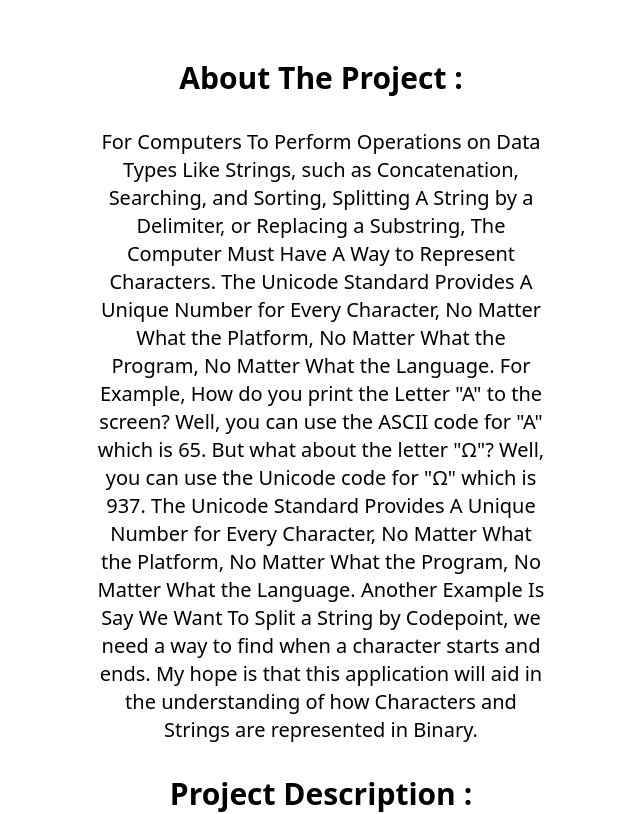
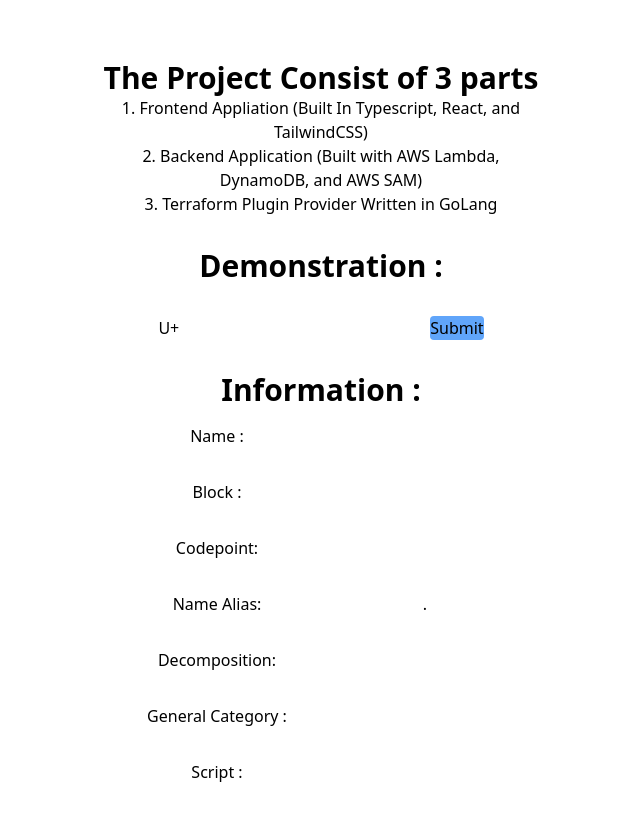
Before and after one commit to PranoSA/New-Portfolio-Site, a Next.js app: page /unicode in a window 1280 px wide. Shown: the part 400-1214 px from the top of the page, without its empty margins (319-959 px from the left). Built offline with nearby package versions, Linux system fonts and the light colour scheme.

Commit message:
Remove Unicode Description

```diff
--- a/src/components/unicode.tsx
+++ b/src/components/unicode.tsx
@@ -34,32 +34,7 @@ const UnicodePanel = (props: UnicodePanelProps) => {
 
   return (
     <div className=" flex flex-around flex-wrap w-full border-5 border-red-400 p-15">
-      <div className="w-full p-4 justify-center text-center">
-        <h1 className="w-full text-3xl font-bold">About The Project :</h1>
-      </div>
-      <div className="w-full p-4 justify-center text-center text-3xl">
-        <p className="text-xl">
-          For Computers To Perform Operations on Data Types Like Strings, such
-          as Concatenation, Searching, and Sorting, Splitting A String by a
-          Delimiter, or Replacing a Substring, The Computer Must Have A Way to
-          Represent Characters. The Unicode Standard Provides A Unique Number
-          for Every Character, No Matter What the Platform, No Matter What the
-          Program, No Matter What the Language. For Example, How do you print
-          the Letter {'"A"'} to the screen? Well, you can use the ASCII code for{' '}
-          {'"A"'} which is 65. But what about the letter {'"Ω"'}? Well, you can
-          use the Unicode code for {'"Ω"'} which is 937. The Unicode Standard
-          Provides A Unique Number for Every Character, No Matter What the
-          Platform, No Matter What the Program, No Matter What the Language.
-          Another Example Is Say We Want To Split a String by Codepoint, we need
-          a way to find when a character starts and ends. My hope is that this
-          application will aid in the understanding of how Characters and
-          Strings are represented in Binary.
-        </p>
-      </div>
 
-      <div className="w-full p-4 justify-center text-center">
-        <h1 className="w-full text-3xl font-bold"> Project Description : </h1>
-      </div>
 
       <div className="w-full p-4 justify-center text-center">
         <p className="w-full text-3xl font-bold">
```
